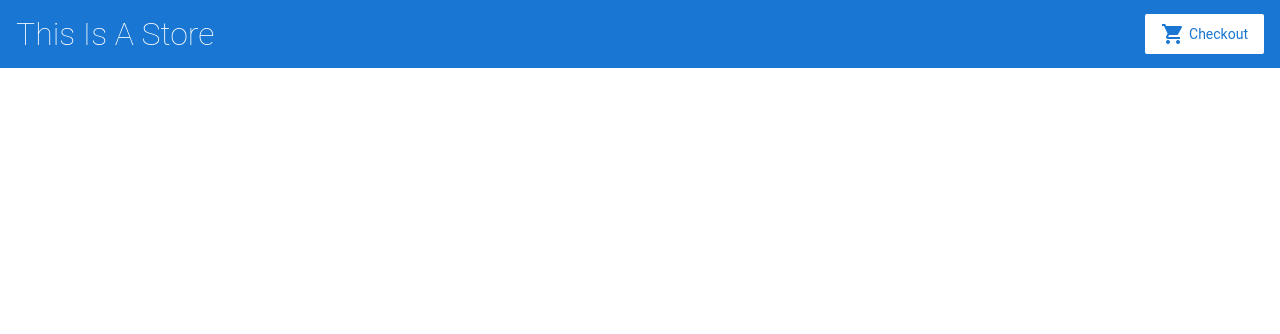
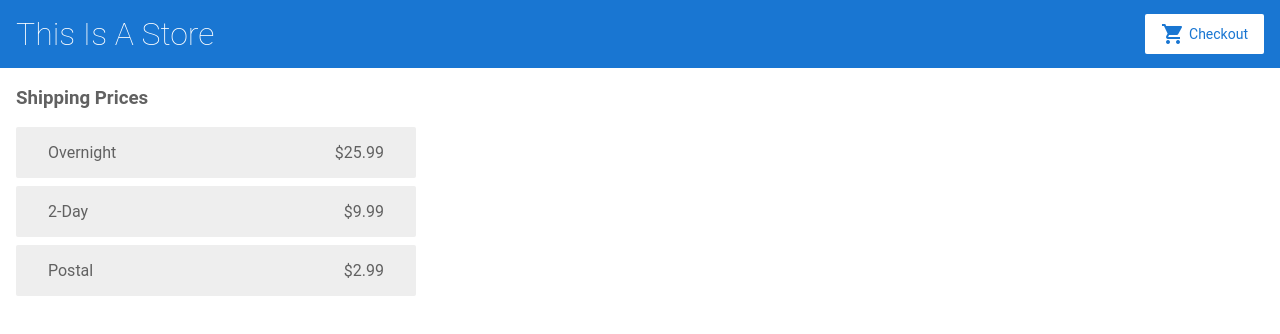
Before and after one commit to CloudyAnt/angular-o8gapw-fcpxgd, an Angular app: page /shipping in a window 1280 px wide. Before the commit this address led to /. Shown: the top 334 px of the page. Built offline with nearby package versions, Linux system fonts and the light colour scheme.

Commit message:
add shipping-prices

```diff
--- a/src/app/cart.service.ts
+++ b/src/app/cart.service.ts
@@ -1,4 +1,6 @@
 import { Injectable } from '@angular/core';
+
+import { HttpClient } from '@angular/common/http';
 
 @Injectable({
   providedIn: 'root'
@@ -20,6 +22,12 @@
     return this.items;
   }
 
-  constructor() { }
+  constructor(
+    private http: HttpClient
+  ) { }
+
+  getShippingPrices() {
+    return this.http.get('/assets/shipping.json');
+  }
 
 }
--- a/src/app/cart/cart.component.html
+++ b/src/app/cart/cart.component.html
@@ -1,4 +1,8 @@
 <h2>Cart</h2>
+
+<p>
+  <a routerLink="/shipping">Shipping Prices</a>
+</p>
 
 <div class="cart-item" *ngFor="let item of items">
   <span>{{ item.name }}</span>
--- /dev/null
+++ b/src/app/shipping/shipping.component.html
@@ -0,0 +1,6 @@
+<h3>Shipping Prices</h3>
+
+<div class="shipping-item" *ngFor="let shipping of shippingCosts | async">
+  <span>{{ shipping.type }}</span>
+  <span>{{ shipping.price | currency }}</span>
+</div>
--- /dev/null
+++ b/src/app/shipping/shipping.component.ts
@@ -0,0 +1,21 @@
+import { Component, OnInit } from '@angular/core';
+
+import { CartService } from '../cart.service';
+
+@Component({
+  selector: 'app-shipping',
+  templateUrl: './shipping.component.html',
+  styleUrls: ['./shipping.component.css']
+})
+export class ShippingComponent implements OnInit {
+  shippingCosts;
+
+  constructor(
+    private cartService: CartService
+  ) { }
+
+  ngOnInit() {
+    this.shippingCosts = this.cartService.getShippingPrices();
+  }
+
+}
```
Also changed, not shown: src/app/app.module.ts (+9 -4 lines), src/app/shipping/shipping.component.css (added).
